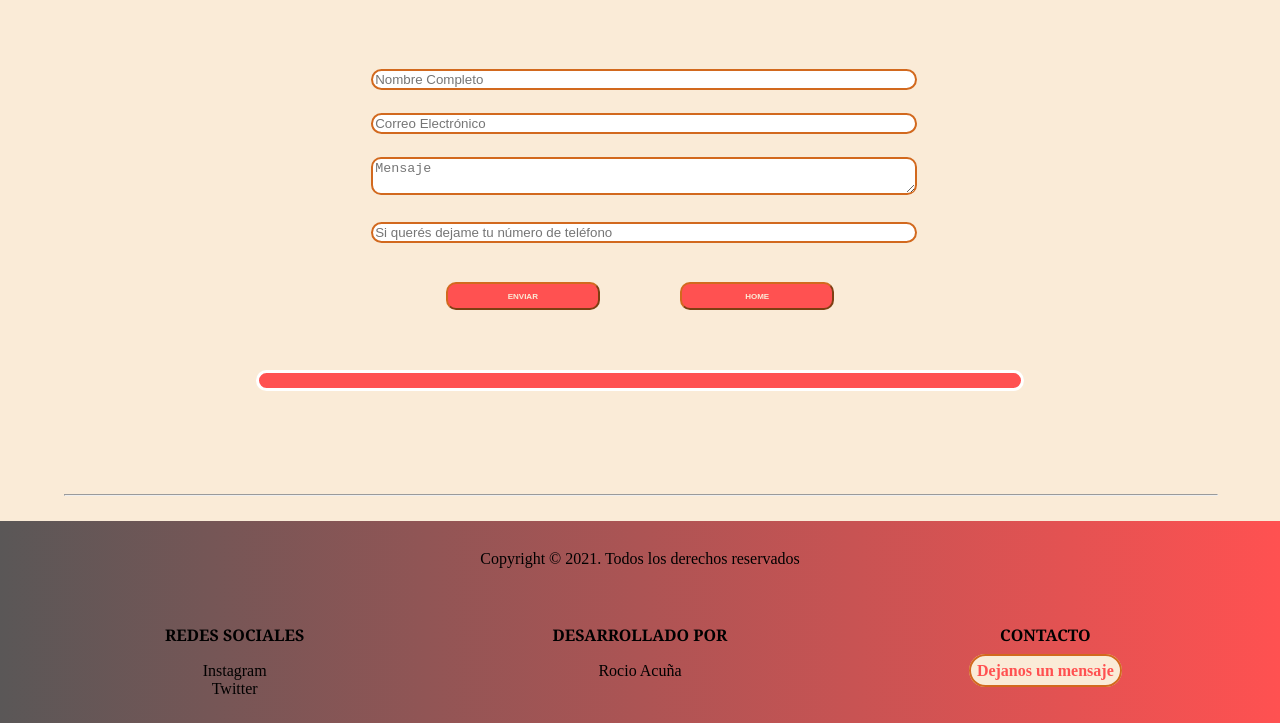
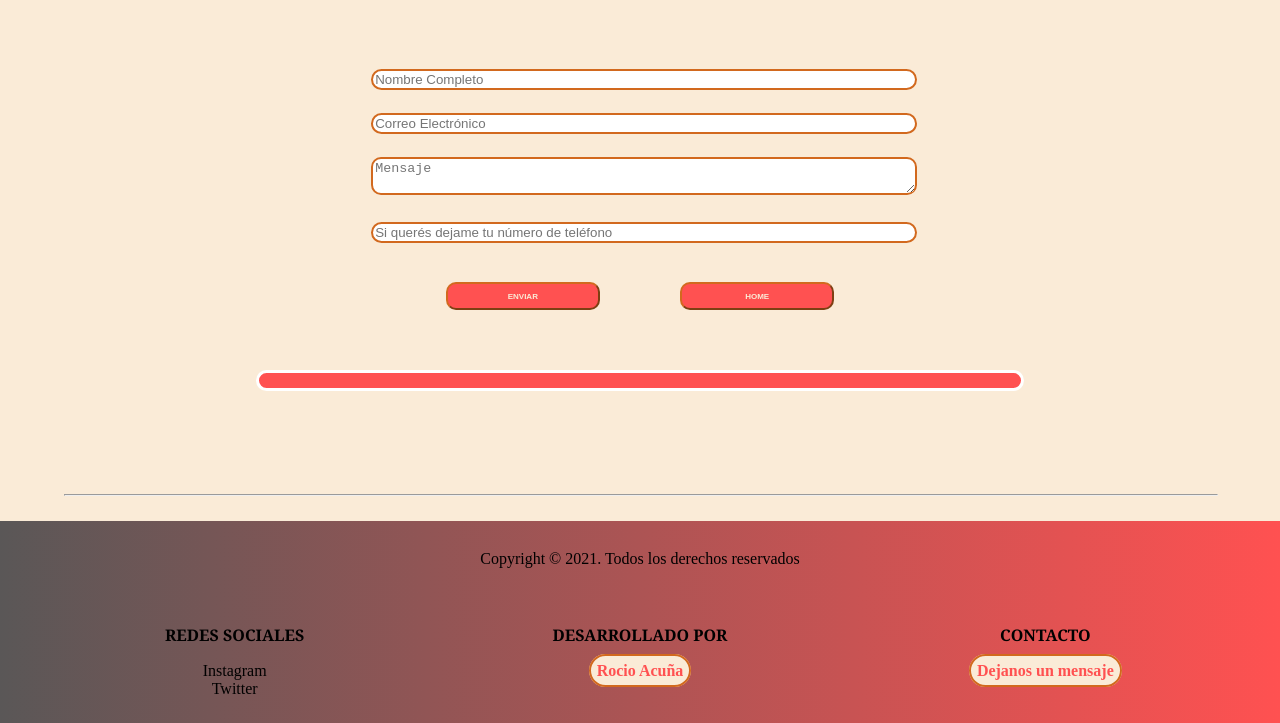
Before and after one commit to Rocio2005/TPFinal, a plain HTML site: page formulario.html in a window 1280 px wide. Shown: the part 128-851 px from the top of the page. Drawn offline with Linux system fonts and the light colour scheme.

Commit message:
agrego cambios al formulario, el boton de rocio

```diff
--- a/formulario.html
+++ b/formulario.html
@@ -31,7 +31,7 @@
             </div>
             <div class="desarrollador">
                 <h3>DESARROLLADO POR</h3>
-                <p>Rocio Acuña</p>
+                <a href="https://rocio2005.github.io/about/" target="_blanck">Rocio Acuña</a>
             </div>
             <div class="contacto">
                 <h3>CONTACTO</h3>
```
